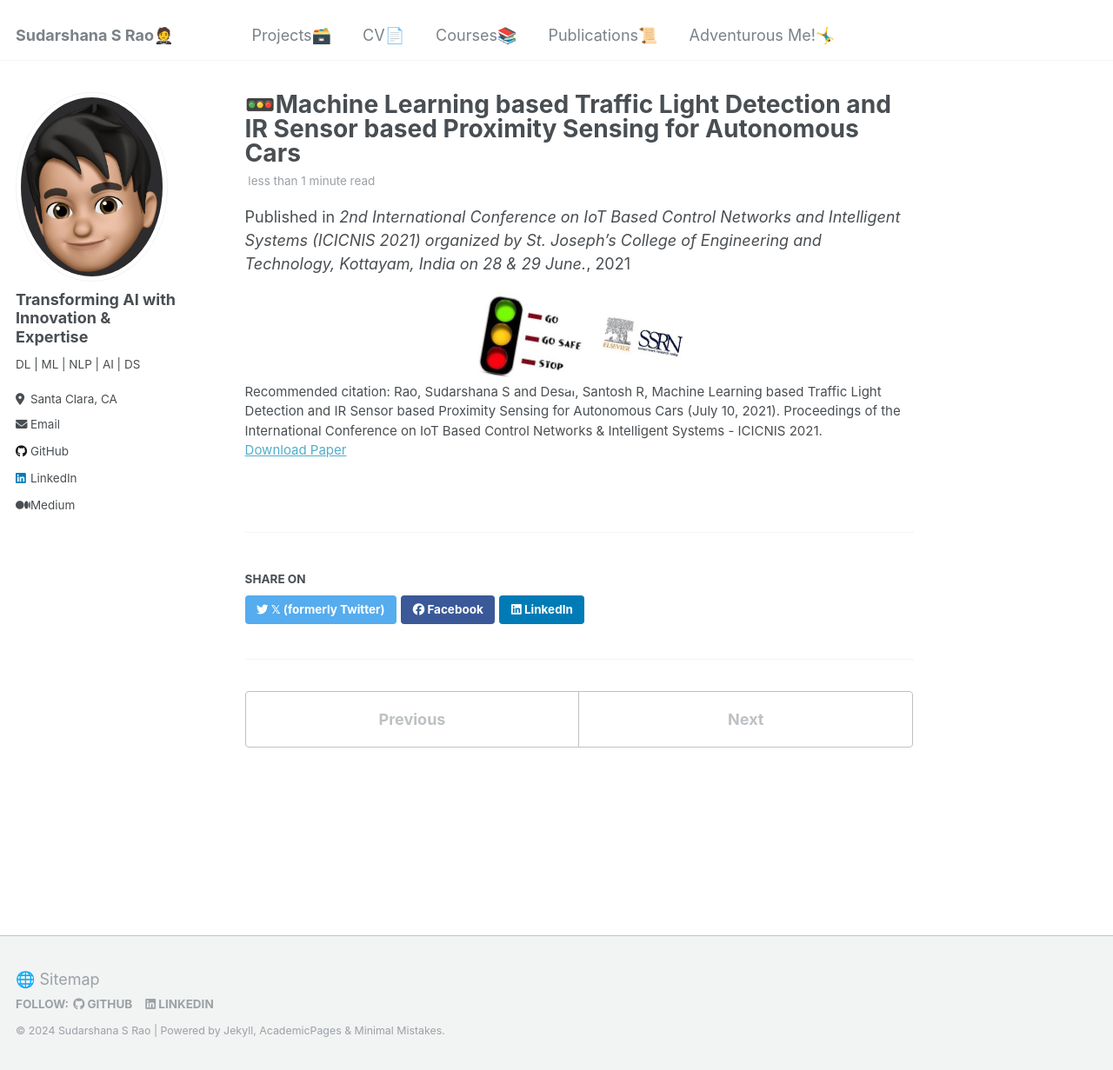
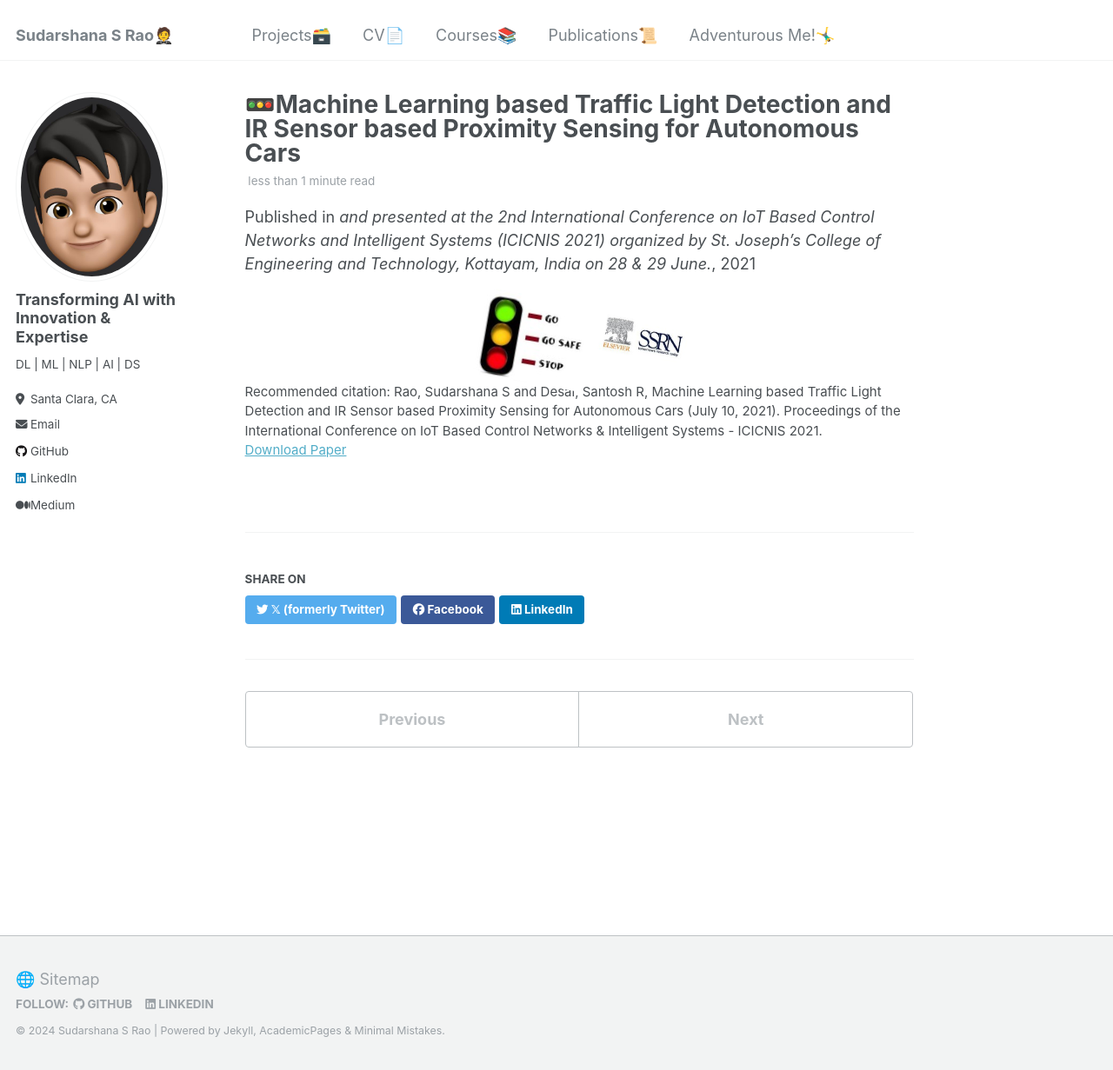
Before and after one commit to SudarshanaSRao/SudarshanaSRao.github.io, a Jekyll site: the page built from _publications/2021-07-14-paper-title-number-1.md, in a window 1280 px wide and 1231 px high. Shown: the whole window at 87% size. Built offline with Jekyll 4.4.1, drawn with Linux system fonts in a browser that asks for light colours.

Commit message:
Update 2021-07-14-paper-title-number-1.md

```diff
--- a/_publications/2021-07-14-paper-title-number-1.md
+++ b/_publications/2021-07-14-paper-title-number-1.md
@@ -4,7 +4,7 @@
 permalink: /publication/2021-07-14-paper-title-number-1
 excerpt: 'SSRN ELSEVIER'
 date: 2021-07-14
-venue: '2nd International Conference on IoT Based Control Networks and Intelligent Systems (ICICNIS 2021) organized by St. Joseph’s College of Engineering and Technology, Kottayam, India on 28 & 29 June.'
+venue: 'and presented at the 2nd International Conference on IoT Based Control Networks and Intelligent Systems (ICICNIS 2021) organized by St. Joseph’s College of Engineering and Technology, Kottayam, India on 28 & 29 June.'
 paperurl: 'https://papers.ssrn.com/sol3/papers.cfm?abstract_id=3883931'
 citation: 'Rao, Sudarshana S and Desai, Santosh R, Machine Learning based Traffic Light Detection and IR Sensor based Proximity Sensing for Autonomous Cars (July 10, 2021). Proceedings of the International Conference on IoT Based Control Networks & Intelligent Systems - ICICNIS 2021.'
 ---
```
